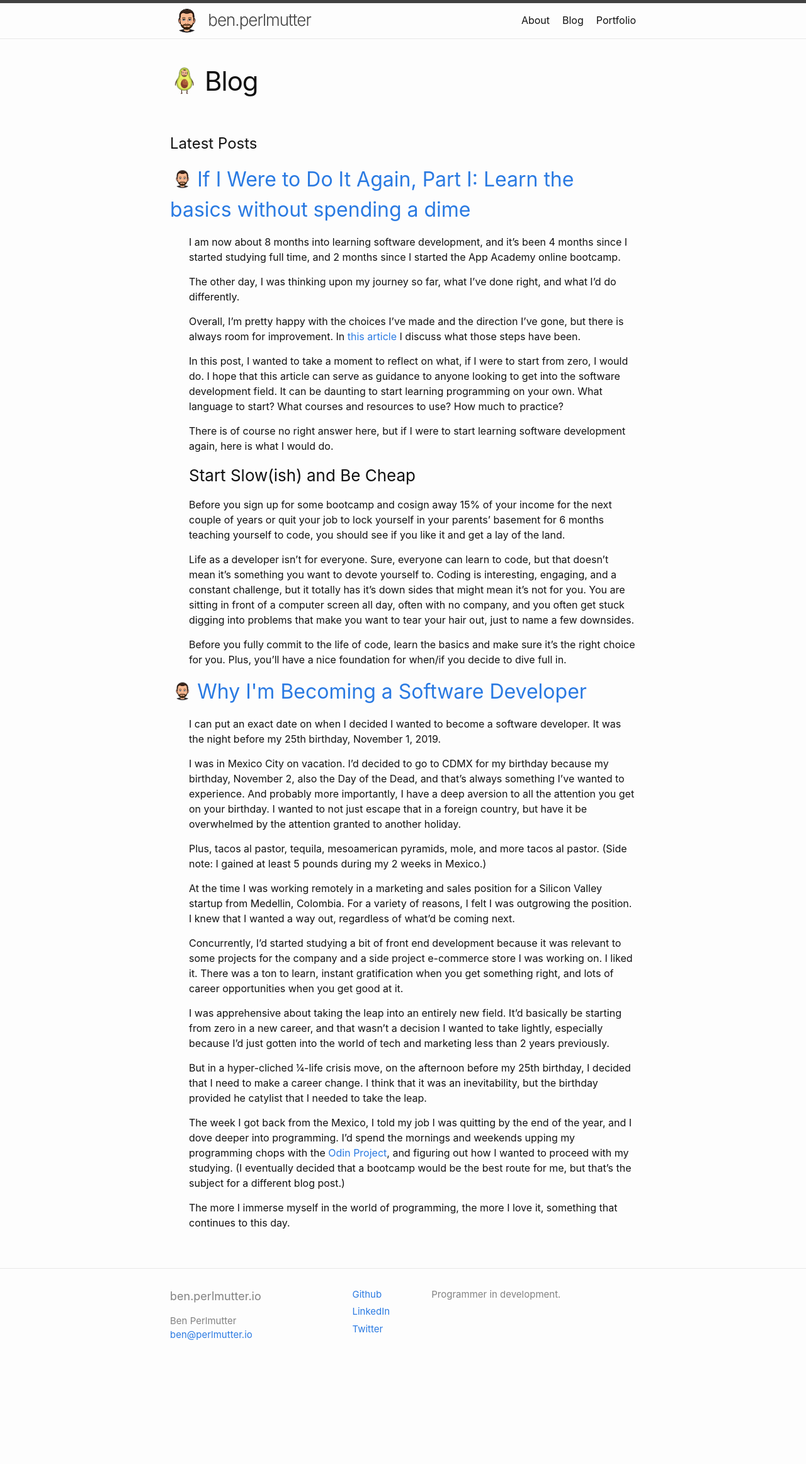
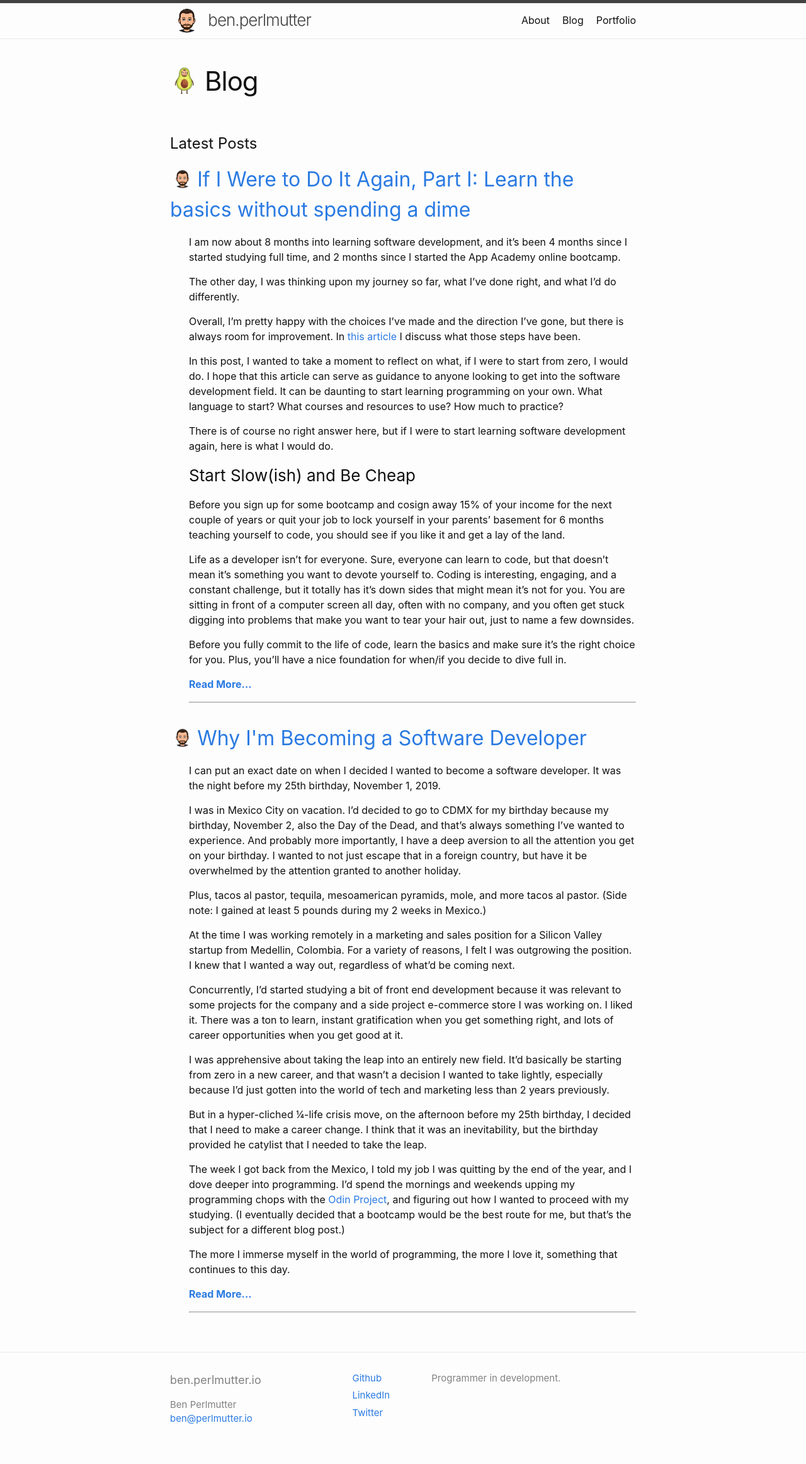
Before and after one commit to bpmutter/ben.perlmutter.io, a Jekyll site: the page built from blog.html, in a window 1280 px wide. Shown: the whole page at 63% size. Built offline with Jekyll 4.4.1, drawn with Linux system fonts in a browser that asks for light colours; before the commit the page ends 2191 px from its top, so only the background shows below that.

Commit message:
add read more button and better format post preview

```diff
--- a/_config.yml
+++ b/_config.yml
@@ -36,7 +36,7 @@ plugins:
   - jekyll-feed
 
 #blog stuff
-show_excerpts: false
+show_excerpts: true
 
 # Exclude from processing.
 # The following items will not be processed, by default.
--- a/_layouts/home.html
+++ b/_layouts/home.html
@@ -24,7 +24,9 @@ layout: default
         {%- if site.show_excerpts -%}
           {{ post.excerpt }}
         {%- endif -%}
+        <a class="blog-posts__read-more" href="{{post.url}}">Read More...</a>
       </li>
+      <hr class="blog-posts__hr-after">
       {%- endfor -%}
     </ul>
 
--- a/assets/main.scss
+++ b/assets/main.scss
@@ -103,6 +103,16 @@
     padding: 0 .65rem;
     height: 30px;
 }
+
+.blog-posts__read-more{
+    font-weight: bold;
+}
+.blog-posts__hr-after{
+    margin-top: 1rem;
+    margin-bottom: 2rem;
+}
+
+
 @media screen and (max-width:400px){
     #avocado-head, #ben-in-tienda, #bitmoji-header{
         width: 250px;
--- a/blog.html
+++ b/blog.html
@@ -12,6 +12,8 @@ title: Blog
        <h2> <img src="/assets/img/01-bitmoji-neutral.png" class="blog-posts__list-icon"><a
                href="{{ post.url }}">{{ post.title }}</a></h2>
         {{ post.excerpt }}
+        <a class="blog-posts__read-more" href="{{post.url}}">Read More...</a>
     </li>
+    <hr class="blog-posts__hr-after">
     {% endfor %}
 </ul>
```
Also changed, not shown: _posts/2020-04-26-If-I-Were-to-Do-It-Again-part-i.md (+1 -1 lines), 4 other files.
